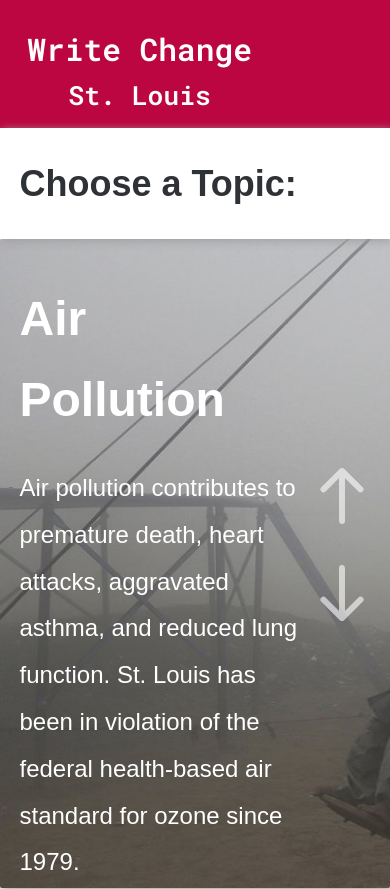
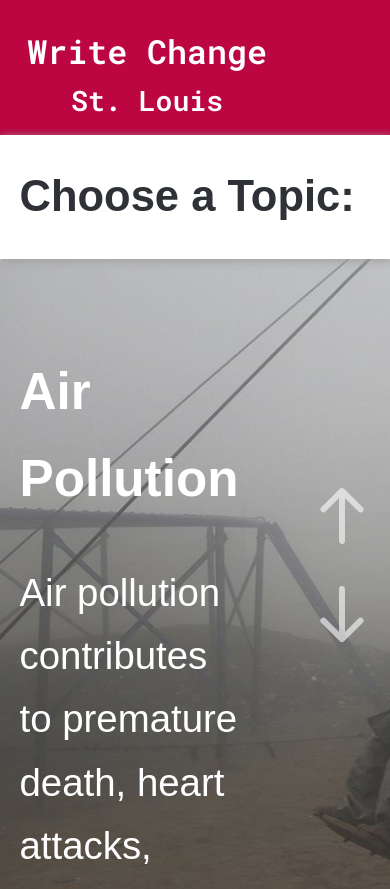
Before and after one commit to m-ronchetto/Capstone, a plain HTML site: page topics.html in a window 390 px wide. Shown: the top 889 px of the page. Drawn offline with Linux system fonts and the light colour scheme; a web font is replaced by a local one.

Commit message:
fixing anchor points mobile

```diff
--- a/style.css
+++ b/style.css
@@ -513,7 +513,7 @@ input{
         display: none;
     }
     html{
-        font-size: 1.5rem;
+        font-size: 1.6rem;
         line-height: 195%;
     }
     .flex{
--- a/topics.css
+++ b/topics.css
@@ -80,6 +80,16 @@
         left: 80%;
     }
     .topic-text{
-        width: 80%;
+        width: 65%;
+        font-size: 1.5rem;
+        line-height: 165%;
+        margin: 50px 0;
+    }
+    #fixed-header{
+        padding: 25px 5% 25px 5%;
+        font-size: 1.7rem;
+    }
+    .topic-anchor{
+        top: -10vh;
     }
 }
```
Also changed, not shown: index.css (+6 -4 lines).
